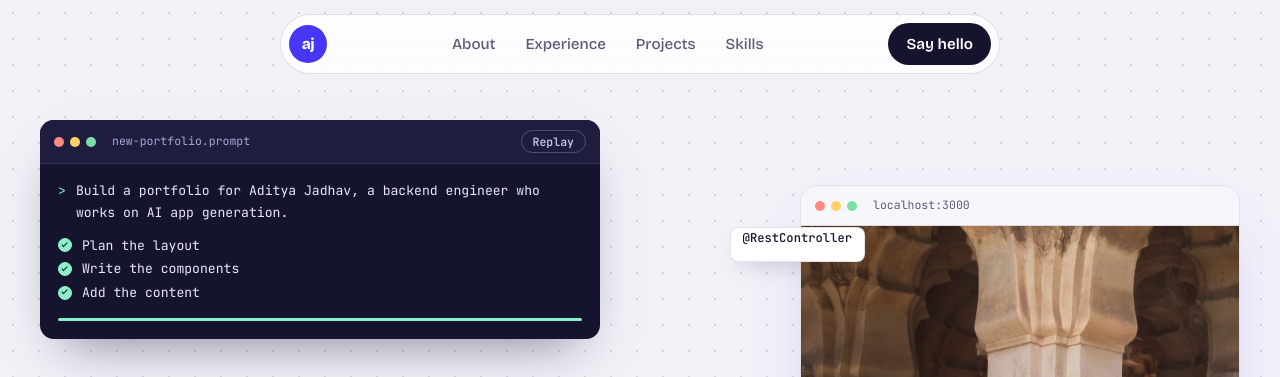
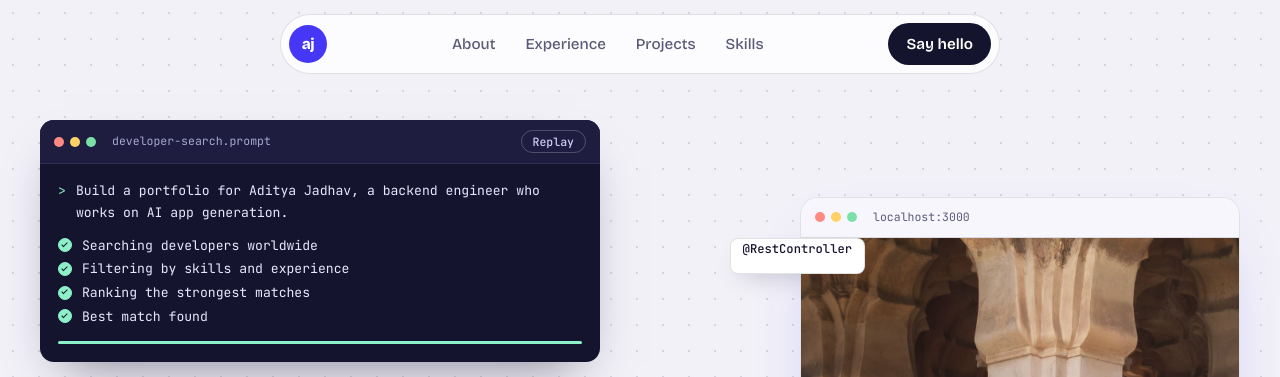
Before and after one commit to adityaanantjadhav/adityaanantjadhav.github.io, a plain HTML site: page index.html in a window 1280 px wide. Shown: the top 377 px of the page. Drawn offline with nearby package versions, Linux system fonts and the light colour scheme.

Commit message:
Hero: developer search prompt

```diff
--- a/index.html
+++ b/index.html
@@ -42,15 +42,16 @@
         <div class="console" id="console">
           <div class="bar-win">
             <i></i><i></i><i></i>
-            <span class="bar-win__title">new-portfolio.prompt</span>
+            <span class="bar-win__title">developer-search.prompt</span>
             <button class="replay" id="replay" type="button" aria-label="Replay the page build">Replay</button>
           </div>
           <div class="console__body">
             <p class="prompt"><span class="prompt__sigil" aria-hidden="true">&gt;</span><span id="typed"></span><span class="caret" id="caret" aria-hidden="true"></span></p>
             <ul class="log" id="log">
-              <li><span class="tick" aria-hidden="true"></span>Plan the layout</li>
-              <li><span class="tick" aria-hidden="true"></span>Write the components</li>
-              <li><span class="tick" aria-hidden="true"></span>Add the content</li>
+              <li><span class="tick" aria-hidden="true"></span>Searching developers worldwide</li>
+              <li><span class="tick" aria-hidden="true"></span>Filtering by skills and experience</li>
+              <li><span class="tick" aria-hidden="true"></span>Ranking the strongest matches</li>
+              <li><span class="tick" aria-hidden="true"></span>Best match found</li>
             </ul>
             <div class="meter" aria-hidden="true"><span id="meter"></span></div>
           </div>
```
